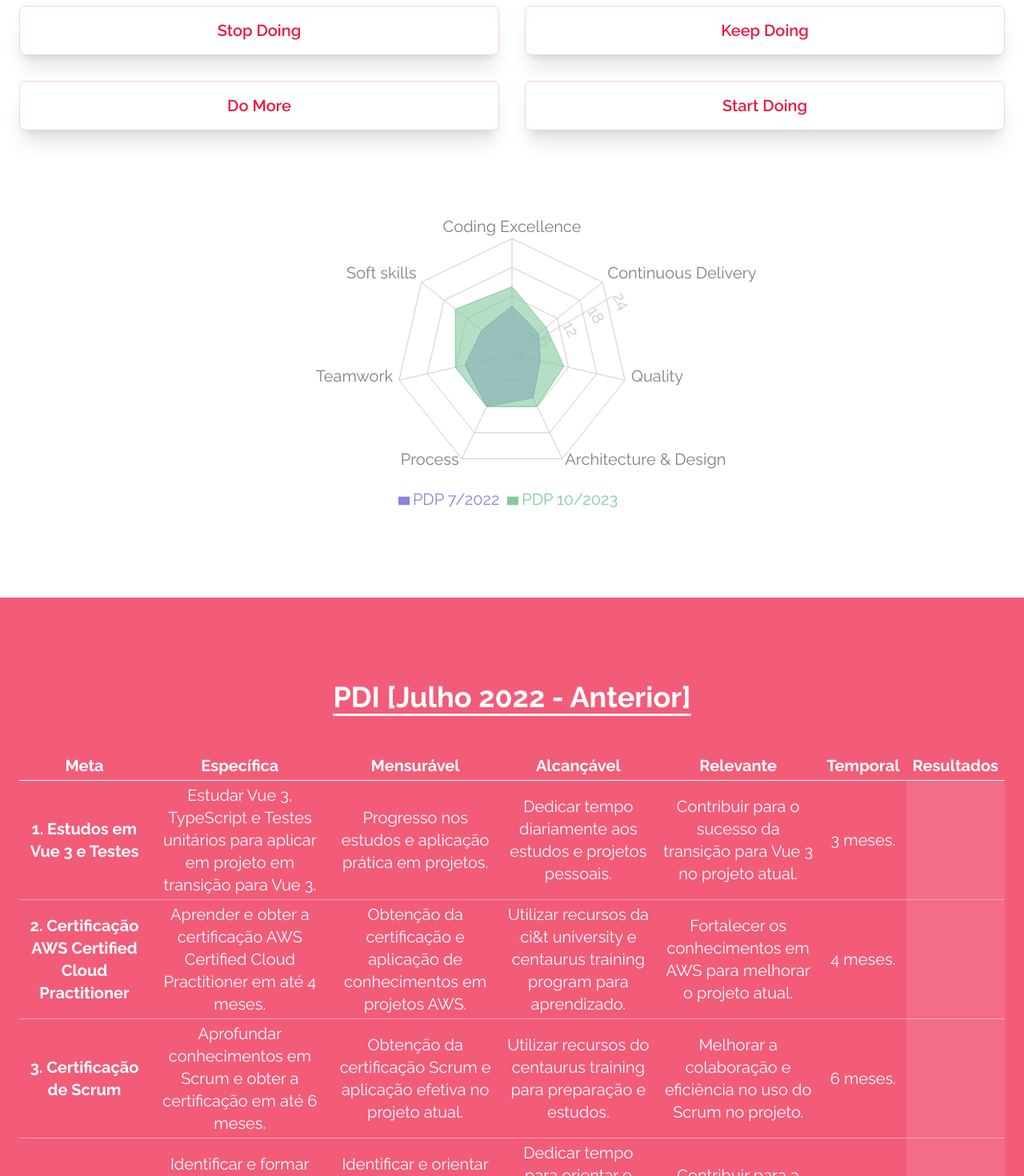
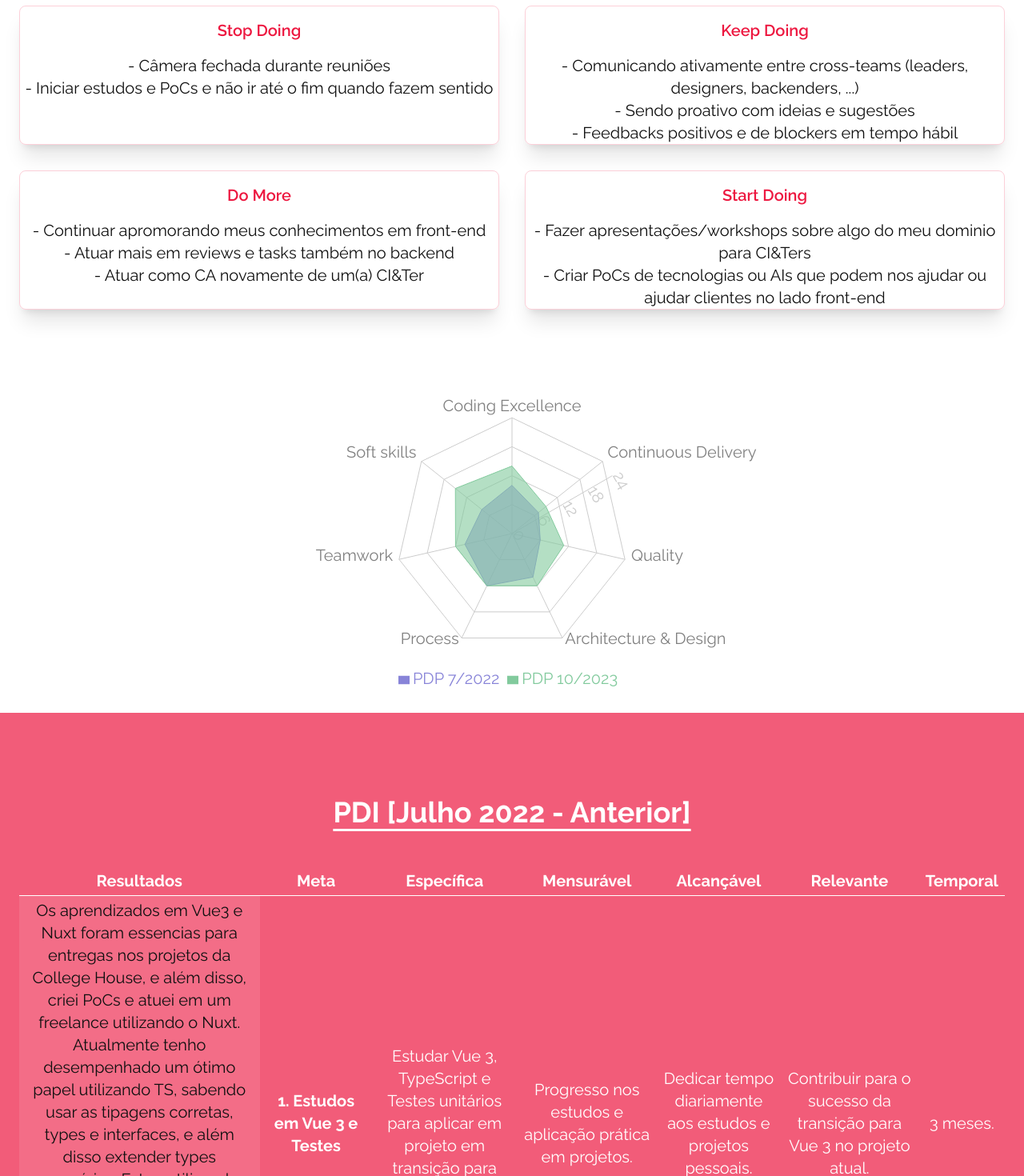
Before and after one commit to ewerton-augusto/ewertonaugusto.com, a Next.js app: page /pdp in a window 1280 px wide. Shown: the part 5120-6590 px from the top of the page at 80% size. Built offline with nearby package versions, Linux system fonts and the light colour scheme.

Commit message:
adjust awards, pdi, retro

```diff
--- a/src/components/pdp/sections/SectionPDI.tsx
+++ b/src/components/pdp/sections/SectionPDI.tsx
@@ -12,25 +12,25 @@ export const SectionPDI: React.FC = () => {
         <table className='w-full mb-20'>
           <thead>
             <tr className='border-b-[1px] max-lg:hidden'>
+              <TH>Resultados</TH>
               <TH>Meta</TH>
               <TH>Específica</TH>
               <TH>Mensurável</TH>
               <TH>Alcançável</TH>
               <TH>Relevante</TH>
               <TH>Temporal</TH>
-              <TH>Resultados</TH>
             </tr>
           </thead>
           <tbody className='max-lg:flex max-lg:flex-col max-lg:justify-center max-lg:items-center'>
             {oldGoals.map((goal, index) => (
               <tr key={index} className='w-full max-lg:flex max-lg:justify-center max-lg:items-center max-lg:flex-col max-lg:p-4 max-lg:border-2 max-lg:rounded-lg max-lg:my-4'>
+                <TD className='bg-white bg-opacity-10 text-black'>{goal.resultados}</TD>
                 <TD className='font-bold'>{goal.meta}</TD>
                 <TD>{goal.especifica}</TD>
                 <TD>{goal.mensuravel}</TD>
                 <TD>{goal.alcancavel}</TD>
                 <TD>{goal.relevante}</TD>
                 <TD>{goal.temporal}</TD>
-                <TD className='bg-white bg-opacity-10 text-black'>{goal.resultados}</TD>
               </tr>
             ))}
           </tbody>
@@ -112,39 +112,39 @@ const goals = [
 
 const oldGoals = [
   {
+    "resultados": "Os aprendizados em Vue3 e Nuxt foram essencias para entregas nos projetos da College House, e além disso, criei PoCs e atuei em um freelance utilizando o Nuxt. Atualmente tenho desempenhado um ótimo papel utilizando TS, sabendo usar as tipagens corretas, types e interfaces, e além disso extender types necessários. Estou utilizando o TS no meu dia-a-dia atualmente. Por último, nos projetos atuais tenho escrito testes unitários utilizando o Jest e também fazendo a implementação e configuração do mesmo.",
     "meta": "1. Estudos em Vue 3 e Testes",
     "especifica": "Estudar Vue 3, TypeScript e Testes unitários para aplicar em projeto em transição para Vue 3.",
     "mensuravel": "Progresso nos estudos e aplicação prática em projetos.",
     "alcancavel": "Dedicar tempo diariamente aos estudos e projetos pessoais.",
     "relevante": "Contribuir para o sucesso da transição para Vue 3 no projeto atual.",
     "temporal": "3 meses.",
-    "resultados": ""
   },
   {
+    "resultados": "Não tirei a certificação mencionada, mas tenho feito treinamentos na plataforma Alura, e além disso tenho acessos ao ambientes da PSS, onde, redava manualmente a pipeline de deploy em QA, acesso para gerenciar informações de rede, aos bancos de dados e máquinas EC2. Tirar o certificado ainda esta no plano, já que atualmente estou tento contato com o ambiente AWS do cliente",
     "meta": "2. Certificação AWS Certified Cloud Practitioner",
     "especifica": "Aprender e obter a certificação AWS Certified Cloud Practitioner em até 4 meses.",
     "mensuravel": "Obtenção da certificação e aplicação de conhecimentos em projetos AWS.",
     "alcancavel": "Utilizar recursos da ci&t university e centaurus training program para aprendizado.",
     "relevante": "Fortalecer os conhecimentos em AWS para melhorar o projeto atual.",
     "temporal": "4 meses.",
-    "resultados": ""
   },
   {
+    "resultados": "Estou ativamente colaborando nos backlogs e boards dos projetos que tenho atuado, criando tasks, stories, e ajudando também no Acceptance Criteria dos mesmos. Em conjunto fiz treinamentos de Kanban, sabendo montar boards, métricas e outros. O mesmo ajudou na orientação de estágiários na CI&T, no Tomorrow Talents e retros de projetos com a SK.",
     "meta": "3. Certificação de Scrum",
     "especifica": "Aprofundar conhecimentos em Scrum e obter a certificação em até 6 meses.",
     "mensuravel": "Obtenção da certificação Scrum e aplicação efetiva no projeto atual.",
     "alcancavel": "Utilizar recursos do centaurus training para preparação e estudos.",
     "relevante": "Melhorar a colaboração e eficiência no uso do Scrum no projeto.",
     "temporal": "6 meses.",
-    "resultados": ""
   },
   {
+    "resultados": "Tenho compatilhado bastante meus conhecimentos em frontend e softskill com pessoas, como nossa antiga Junior Erika, nossos antigos estágiarios Michel e Gabriel Bill e também com as pessoas do Tomorrow talents. Além de compartilhar, tenho aprendido muito! Nesse momento estou em busca de uma nova pessoa para ajudar em sua jornada!",
     "meta": "4. Atuar como Career Advisor",
     "especifica": "Identificar e formar novos sucessores atuando como um Career Advisor.",
     "mensuravel": "Identificar e orientar pelo menos um novo membro da equipe como sucessor.",
     "alcancavel": "Dedicar tempo para orientar e desenvolver outros membros da equipe.",
     "relevante": "Contribuir para a continuidade do sucesso da equipe.",
     "temporal": "Contínuo.",
-    "resultados": ""
   }
 ];
--- a/src/components/pdp/sections/SectionRetro.tsx
+++ b/src/components/pdp/sections/SectionRetro.tsx
@@ -10,31 +10,37 @@ const RadarChartProgress = dynamic(
 
 export const SectionRetro: React.FC = () => {
   return (
-    <Section className='my-20'>
+    <Section className='mt-20'>
       <Title>Em relação às minhas aspirações, o que eu deveria...</Title>
       <div className='grid max-lg:grid-cols-1 max-lg:grid-rows-4 grid-cols-2 grid-rows-2 w-full mx-auto text-center gap-8 my-20'>
         <div className='border-[1px] border-red border-opacity-20 rounded-lg shadow-xl'>
           <h2 className='text-red font-semibold capitalize my-4'>stop doing</h2>
           <ul>
-            <li></li>
+            <li>- Câmera fechada durante reuniões</li>
+            <li>- Iniciar estudos e PoCs e não ir até o fim quando fazem sentido</li>
           </ul>
         </div>
         <div className='border-[1px] border-red border-opacity-20 rounded-lg shadow-xl'>
           <h2 className='text-red font-semibold capitalize my-4'>keep doing</h2>
           <ul>
-            <li></li>
+            <li>- Comunicando ativamente entre cross-teams (leaders, designers, backenders, ...)</li>
+            <li>- Sendo proativo com ideias e sugestões</li>
+            <li>- Feedbacks positivos e de blockers em tempo hábil</li>
           </ul>
         </div>
         <div className='border-[1px] border-red border-opacity-20 rounded-lg shadow-xl'>
           <h2 className='text-red font-semibold capitalize my-4'>do more</h2>
           <ul>
-            <li></li>
+            <li>- Continuar apromorando meus conhecimentos em front-end</li>
+            <li>- Atuar mais em reviews e tasks também no backend</li>
+            <li>- Atuar como CA novamente de um(a) CI&Ter</li>
           </ul>
         </div>
         <div className='border-[1px] border-red border-opacity-20 rounded-lg shadow-xl'>
           <h2 className='text-red font-semibold capitalize my-4'>start doing</h2>
           <ul>
-            <li></li>
+            <li>- Fazer apresentações/workshops sobre algo do meu dominio para CI&Ters</li>
+            <li>- Criar PoCs de tecnologias ou AIs que podem nos ajudar ou ajudar clientes no lado front-end</li>
           </ul>
         </div>
       </div>
```
Also changed, not shown: src/components/pdp/sections/SectionAwards.tsx (+42 -41 lines).
